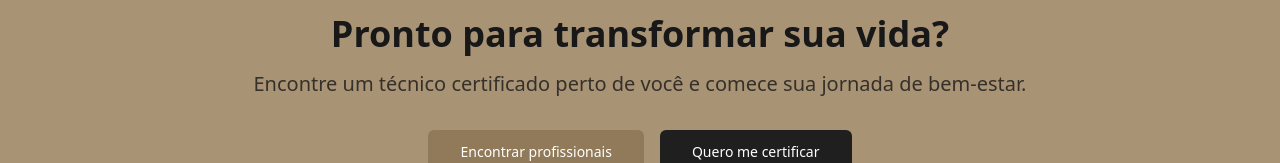
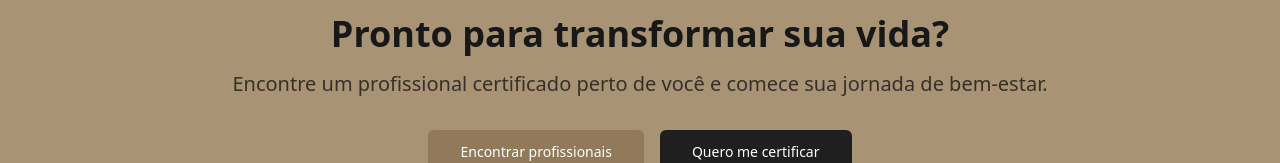
Before and after one commit to guiz01/bftecnicos, a React (Vite) app: page / in a window 1280 px wide. Shown: the part 2515-2678 px from the top of the page. Built offline with nearby package versions, Linux system fonts and the light colour scheme; no server answers; the database is empty.

Commit message:
[dyad] Atualizei o texto da seção CTA na página inicial para "Encontre um profissional certificado perto de você e comece sua jornada de bem-estar." - wrote 1 file(s)

```diff
--- a/src/pages/Index.tsx
+++ b/src/pages/Index.tsx
@@ -386,7 +386,7 @@ const Index = () => {
             Pronto para transformar sua vida?
           </h2>
           <p className="text-xl text-primary-foreground/80 mb-8">
-            Encontre um técnico certificado perto de você e comece sua jornada de bem-estar.
+            Encontre um profissional certificado perto de você e comece sua jornada de bem-estar.
           </p>
           <div className="flex flex-col sm:flex-row gap-4 justify-center">
             <Button size="lg" variant="secondary" onClick={scrollToTecnicos}>
```
